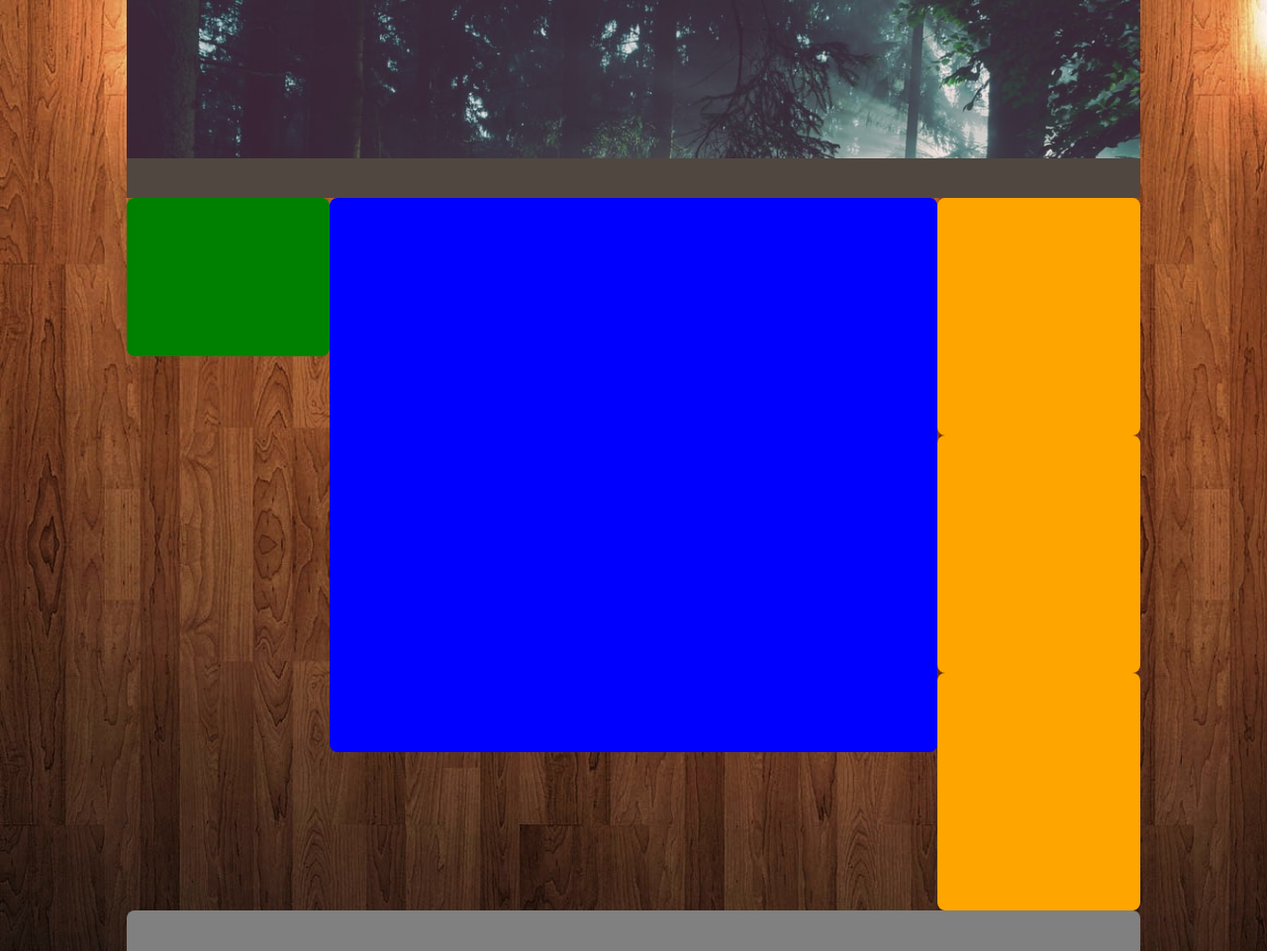
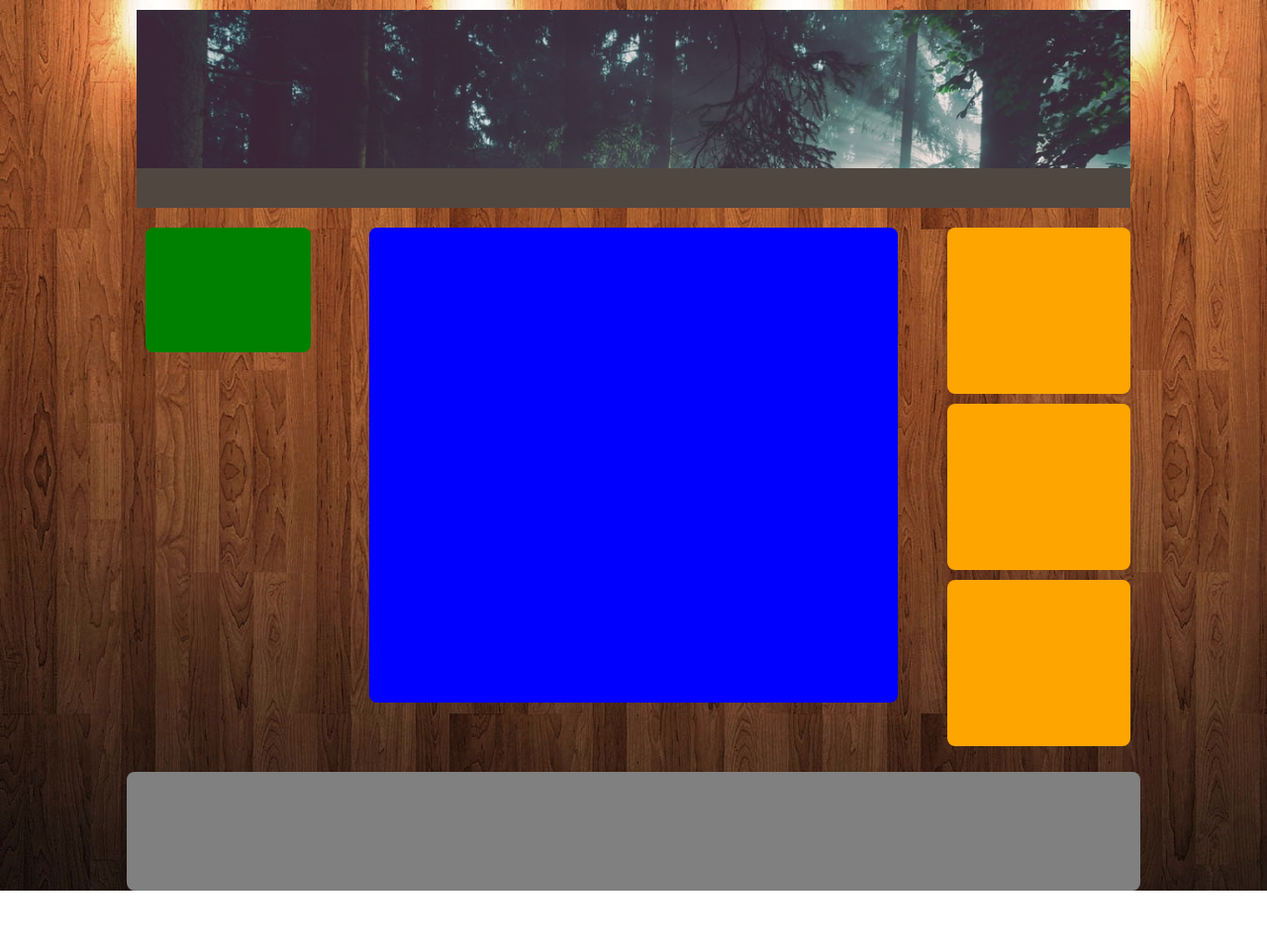
Before and after one commit to Alfredloz/htmlcss-struttura-wp, a plain HTML site: page index.html in a window 1280 px wide. Shown: the top 961 px of the page at 99% size. After the commit the page ends 900 px from the top, so only its background shows below. Drawn offline with Linux system fonts and the light colour scheme.

Commit message:
aggiunta spazio tra i box centrali
ho cercato di aggiungere lo spazio tra i contenitori principali della pagina clone. Nn ho ottuneto molti risultati.

```diff
--- a/css/style.css
+++ b/css/style.css
@@ -4,6 +4,8 @@
   margin: 0;
   box-sizing:border-box;
 }
+/* /general settings */
+
 /* utility class */
 .container:after {
   content: "";
@@ -17,7 +19,8 @@
   float: right;
 }
 /* /utlility class */
-/* /general settings */
+
+/* boxes and container settings */
 .container {
   width: 80%;
   height: 100vh;
@@ -25,6 +28,23 @@
   background-image: url(../img/wood.jpg);
   background-size: cover;
 }
+.left-box {
+  width: 20%;
+  height: 20%;
+  padding: 10px;
+}
+.middle-box {
+  width: 60%;
+  height: 70vh;
+  padding: 10px;
+}
+.right-box {
+  width: 20%;
+  height: 30%;
+}
+/* /boxes and container settings */
+
+/* header settings */
 .bg-header {
   width: 100%;
   height: 20vh;
@@ -36,27 +56,41 @@
   height: 5vh;
   background-color: #504741;
 }
+header {
+ margin: 10px;
+}
+  /* /header settings */
+/* main content settings */
 .left-bar {
-  width: 20%;
-  height: 20%;
+  width: 90%;
+  height: 90%;
   background-color: green;
+  margin: auto;
 }
 .main-box {
-  width: 60%;
-  height: 70vh;
+  width: 90%;
+  height: 60vh;
   background-color: blue;
+  margin: auto;
+
 }
 .right-bar {
-  width: 20%;
-  height: 30%;
+    width: 90%;
+  height: 70%;
   background-color: orange;
+  margin: auto;
+  margin: 10px;
+
+
 }
+.left-bar, .main-box, .right-bar, footer {
+  border-radius: 8px;
+}
+/* /main content settings */
+/* footer settings */
 footer {
   width: 100%;
   height: 15vh;
   background-color: grey;
-  position: relative;
-}
-.left-bar, .main-box, .right-bar, footer {
-  border-radius: 8px;
-}
+
+/* /footer settings */
--- a/index.html
+++ b/index.html
@@ -20,21 +20,25 @@
         <!-- /navigatio bar -->
       </header>
       <!-- main -->
-        <aside class="left-bar fl">
+      <div class="left-box fl">
+        <aside class="left-bar">
+        </aside>
+      </div>
+      <div class="middle-box fl">
+        <main class="main-box">
+        </main>
+      </div>
+      <div class="right-box fr">
+        <aside class="right-bar">
 
         </aside>
-        <main class="main-box fl">
-
-        </main>
-        <aside class="right-bar fr">
+        <aside class="right-bar">
 
         </aside>
-        <aside class="right-bar fr">
+        <aside class="right-bar">
 
         </aside>
-        <aside class="right-bar fr">
-
-        </aside>
+      </div>
 
       <!-- /main -->
       <!-- footer -->
```
